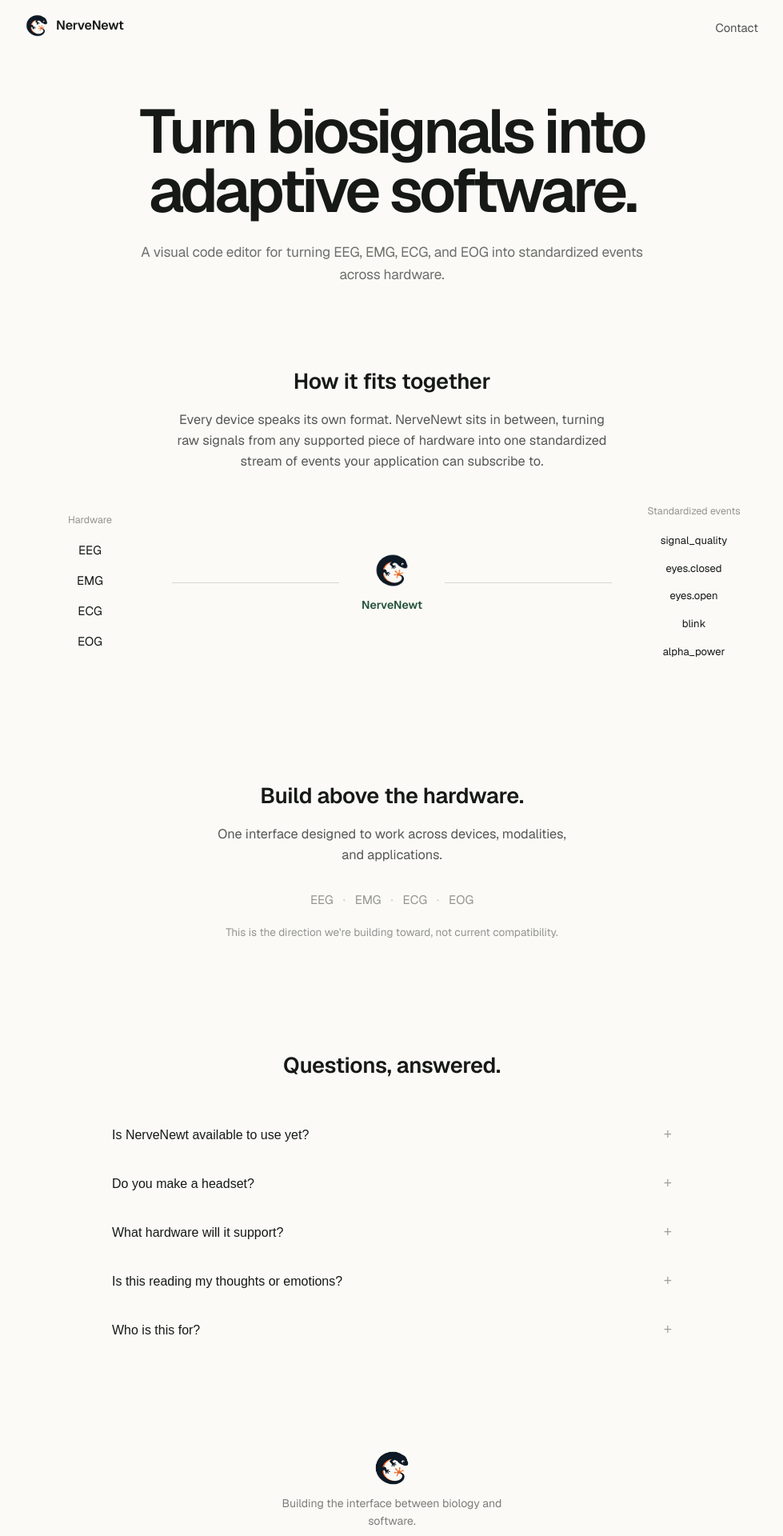
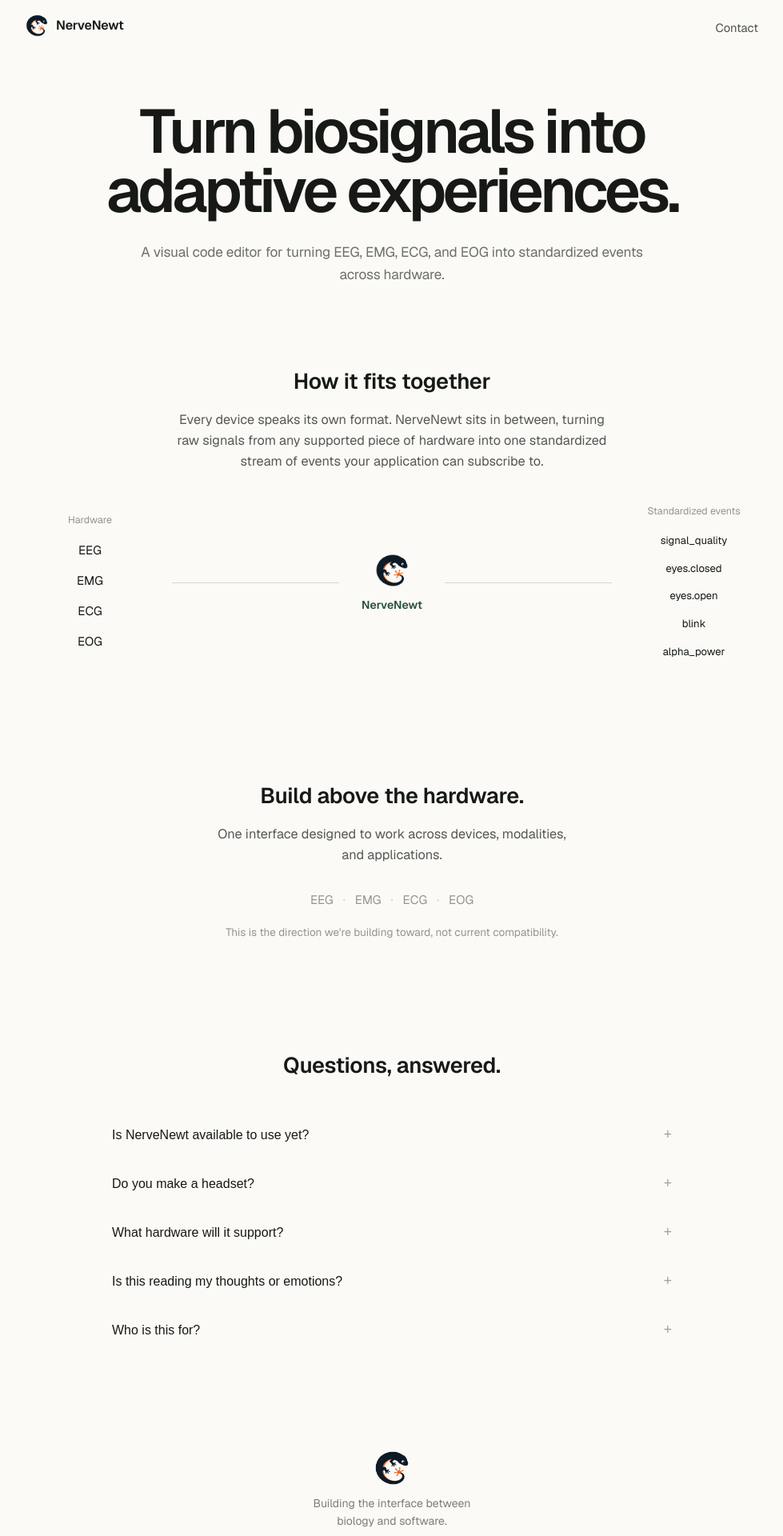
Before and after one commit to sarthakjena05/nervenewt, a React (Vite) app: page / in a window 1280 px wide. Shown: the part 20-1940 px from the top of the page at 80% size, without its empty margins (150-1129 px from the left). Built offline with nearby package versions, Linux system fonts and the light colour scheme.

Commit message:
Update hero copy footer wrapping and favicon

```diff
--- a/index.html
+++ b/index.html
@@ -3,6 +3,10 @@
   <head>
     <meta charset="UTF-8" />
     <meta name="viewport" content="width=device-width, initial-scale=1.0" />
+    <link rel="icon" type="image/png" href="/favicon.png?v=3" />
+    <link rel="shortcut icon" type="image/png" href="/favicon.png?v=3" />
+    <link rel="apple-touch-icon" href="/favicon.png?v=3" />
+    <meta name="theme-color" content="#FBFAF6" />
     <title>NerveNewt — Developer infrastructure for biosignals</title>
     <meta
       name="description"
--- a/src/App.jsx
+++ b/src/App.jsx
@@ -86,7 +86,7 @@ function Hero() {
         <h1 className="hero__headline">
           Turn biosignals into
           <br />
-          adaptive software.
+          adaptive experiences.
         </h1>
         <p className="hero__subhead">
           A visual code editor for turning EEG, EMG, ECG, and EOG into
@@ -276,7 +276,8 @@ function Footer() {
         <div>
           <img src={FOOTER_MARK} alt="NerveNewt" className="footer__mark" />
           <p className="footer__tagline">
-            Building the interface between biology and software.
+            Building the interface between{" "}
+            <span className="footer__keep">biology and software.</span>
           </p>
         </div>
         <div className="footer__links">
@@ -673,6 +674,10 @@ export default function App() {
           margin-bottom: 24px;
         }
         .footer__mark { width: 44px; height: 44px; object-fit: contain; display: block; margin: 0 auto; }
+        .footer__keep {
+          white-space: nowrap;
+        }
+
         .footer__tagline {
           font-size: 0.88rem;
           color: color-mix(in srgb, var(--text) 55%, var(--bg));
```
Also changed, not shown: public/favicon.png (added).
